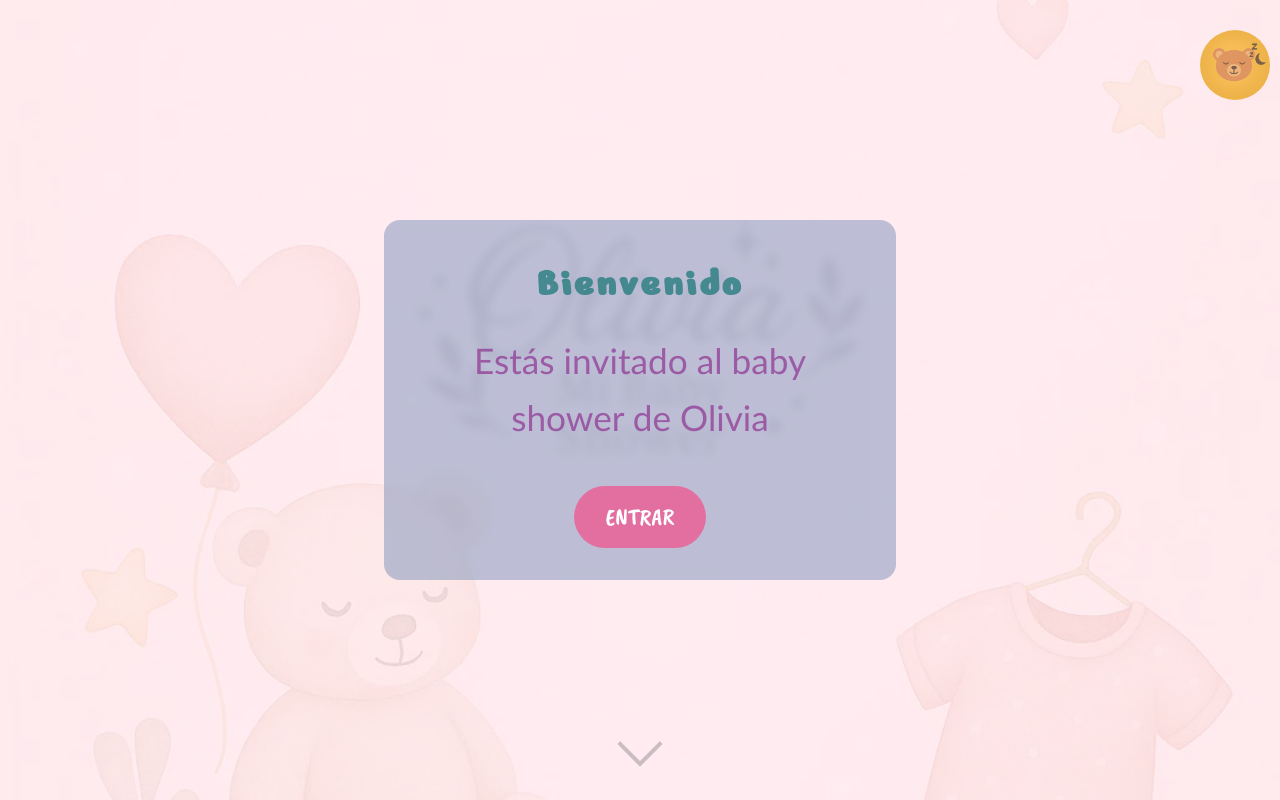
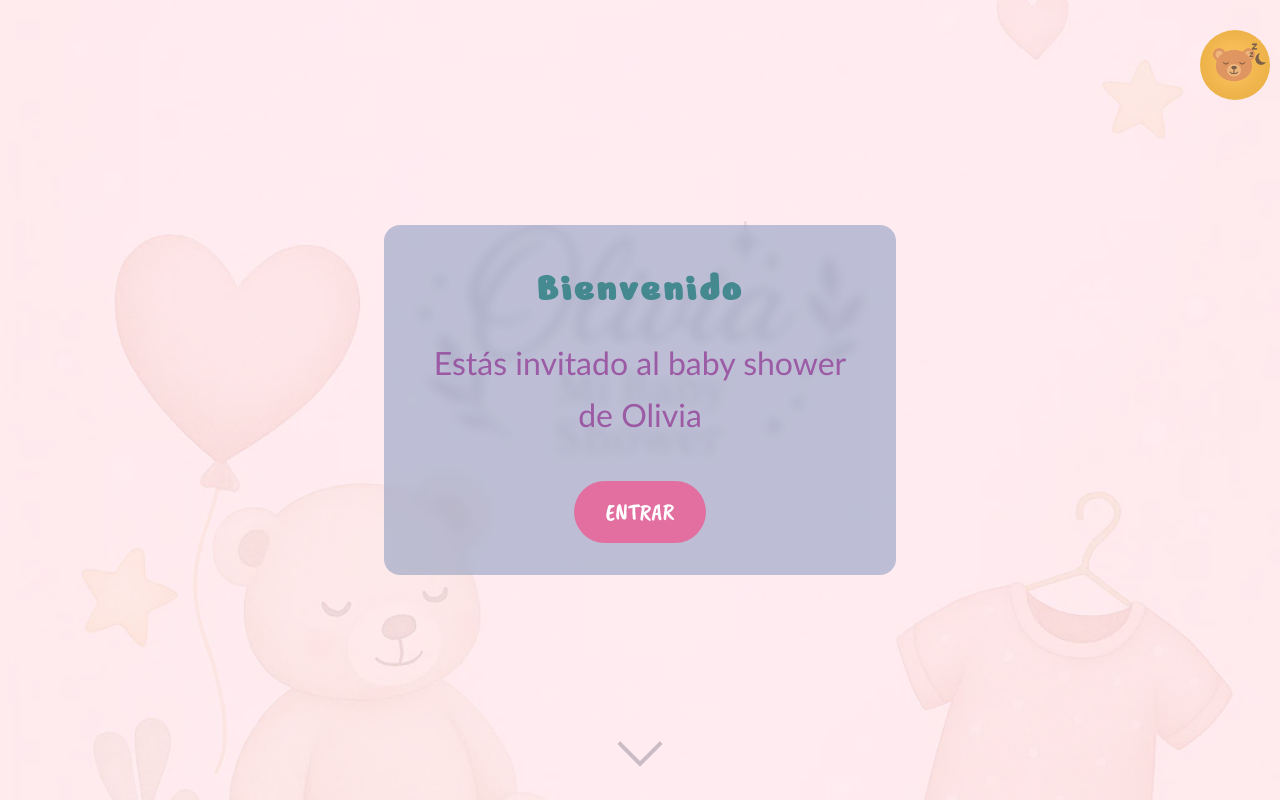
Before and after one commit to invitaciones-digitales-fer/invitacion-olivia-BABY-SHOWER, a plain HTML site: page index.html in a window 1280 px wide. Shown: the top 800 px of the page. Drawn offline with nearby package versions, Linux system fonts and the light colour scheme; a web font is replaced by a local one.

Commit message:
tamaño fuente overlay

```diff
--- a/assets/css/style.css
+++ b/assets/css/style.css
@@ -151,8 +151,8 @@ p {
 
 .welcome__text {
     color: #892089a1;
-    font-size: 2.2rem;
-    font-family:'Gill Sans', 'Gill Sans MT', Calibri, 'Trebuchet MS', sans-serif;
+    font-size: 2rem;
+    font-family:'Trebuchet MS', sans-serif;
 }
 
 #welcome button:hover {
```
